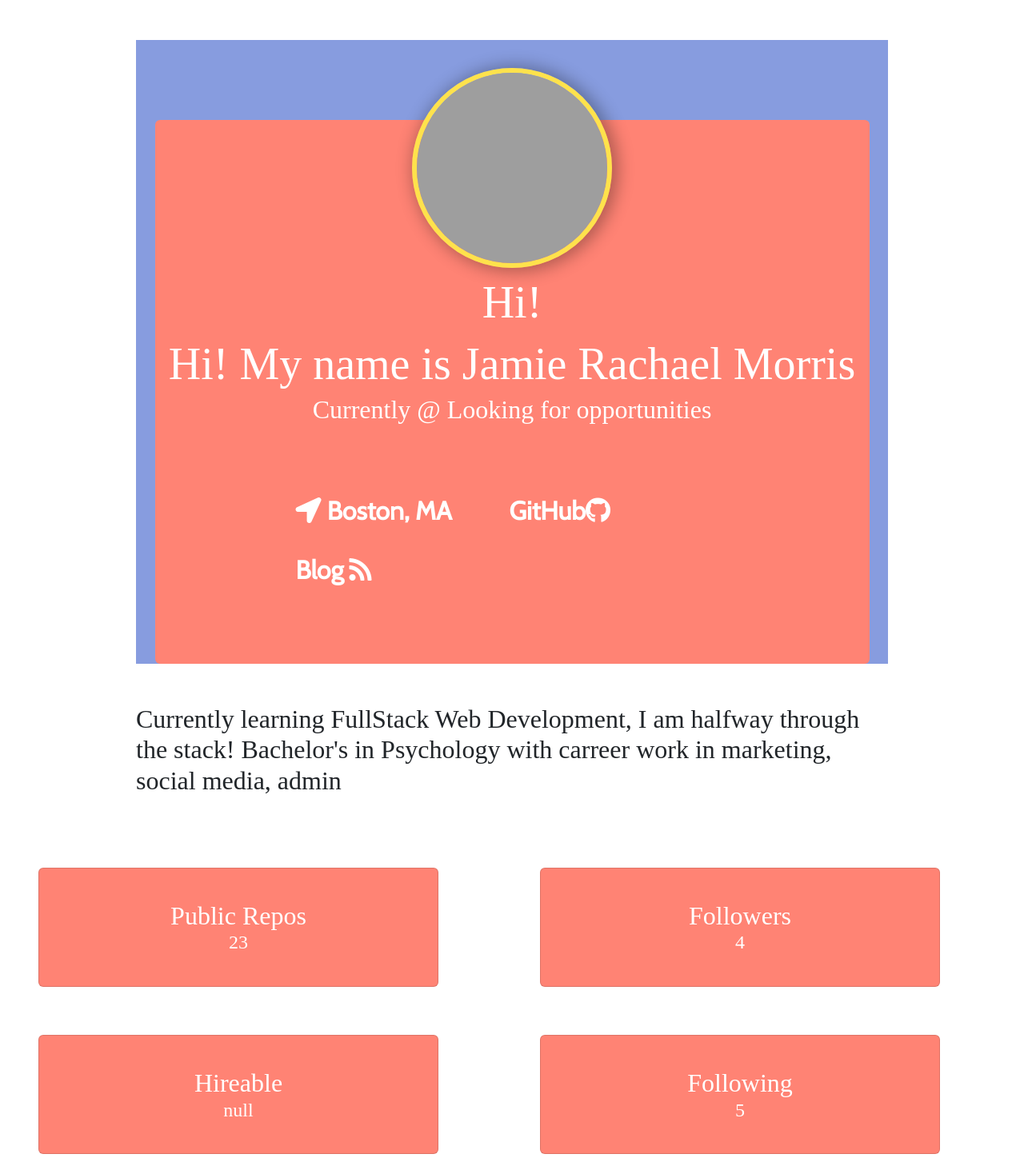
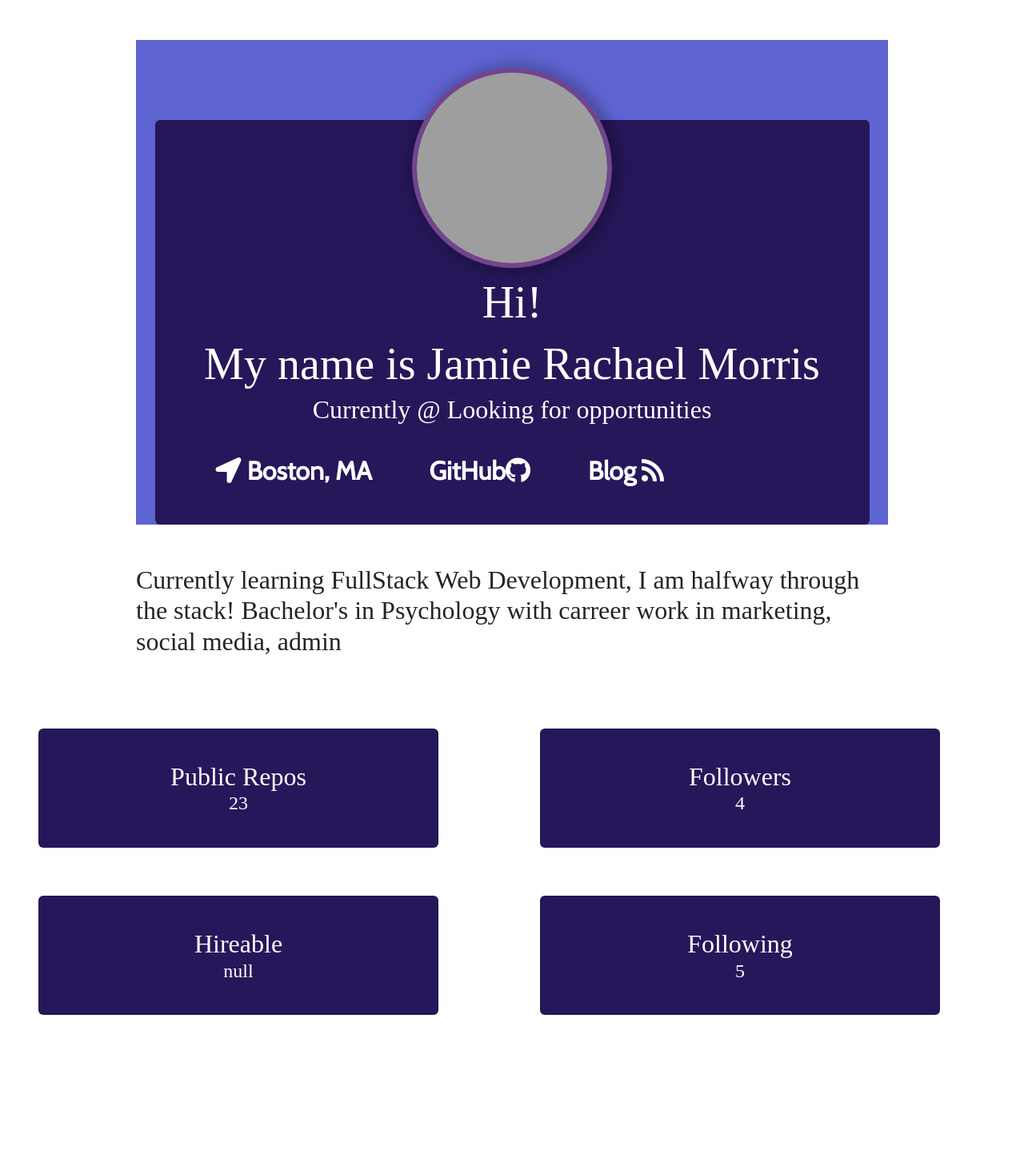
Before and after one commit to jamierachael/Developer-Profile-Generator, a website: page index.html in a window 1280 px wide. Shown: the whole page at 80% size. After the commit the page ends 1289 px from the top, so only its background shows below. Drawn offline with nearby package versions, Linux system fonts and the light colour scheme; grey boxes are pictures that could not be loaded; a web font is replaced by a local one.

Commit message:
Adjusting pdf format

```diff
--- a/index.html
+++ b/index.html
@@ -26,7 +26,7 @@
          height: 100%;
          }
          .wrapper {
-         background-color: #879CDF;
+         background-color: #5F64D3;
          padding-top: 100px;
          }
          body {
@@ -69,7 +69,7 @@
          display: flex;
          justify-content: center;
          flex-wrap: wrap;
-         background-color: #FF8374;
+         background-color: #26175A;
          color: white;
          padding: 10px;
          width: 95%;
@@ -81,7 +81,7 @@
          border-radius: 50%;
          object-fit: cover;
          margin-top: -75px;
-         border: 6px solid #FEE24C;
+         border: 6px solid #73448C;
          box-shadow: rgba(0, 0, 0, 0.3) 4px 1px 20px 4px;
          }
          .photo-header h1, .photo-header h2 {
@@ -128,7 +128,7 @@
         .card {
           padding: 20px;
           border-radius: 6px;
-          background-color: #FF8374;
+          background-color: #26175A;
           color: white;
           margin: 20px;
           width: 80%;
@@ -162,10 +162,9 @@
                 <div class="photo-header">
                 <img src="https://avatars0.githubusercontent.com/u/23657495?v=4" class="rounded-circle mx-auto d-block" />
                     <h1 class="display-4">Hi!</h1>
-                    <h1 class="display-4">Hi! My name is Jamie Rachael Morris</h1>
+                    <h1 class="display-4">My name is Jamie Rachael Morris</h1>
                     <h3 class="text-center mt-1">Currently @ Looking for opportunities</h3>
 
-                    <div class="container">
                     <nav class="nav links-nav">
 
                     <a class="nav-link" href="https://www.google.com/maps/dir/?api=1&Boston, MA"><i class="fas fa-location-arrow"></i>
@@ -179,13 +178,17 @@
 
                     </nav>
                     </div>
-                    </div>
+
+
 
 
                 </div>
             </div>
               <div class="container">
-          <h3>Currently learning FullStack Web Development, I am halfway through the stack! Bachelor's in Psychology with carreer work in marketing, social media, admin</h3>
+
+          <h3 ml-5 mr-5>Currently learning FullStack Web Development, I am halfway through the stack! Bachelor's in Psychology with carreer work in marketing, social media, admin</h3>
+
+
           </div>
             <div class="row">
                 <div class="col">
```
Also changed, not shown: generateHTML.js (+6 -2 lines), 1 other file.
